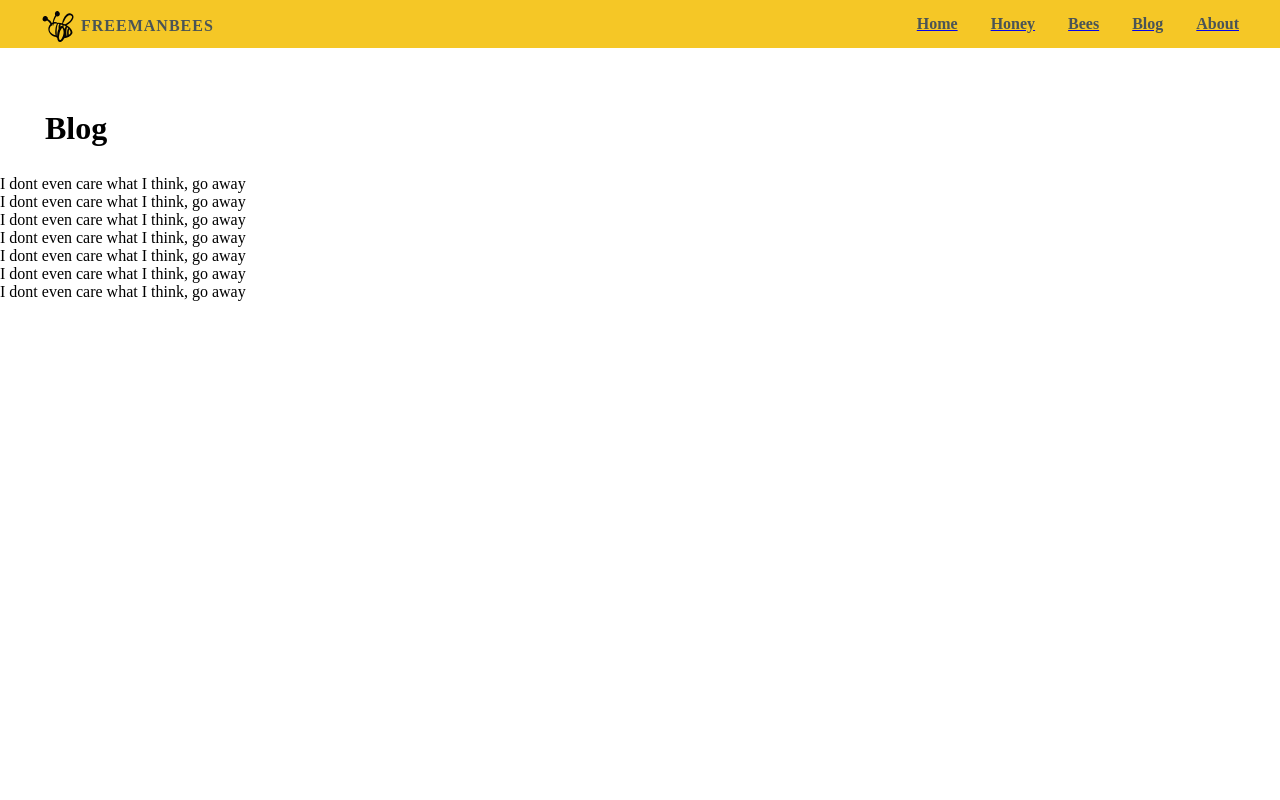
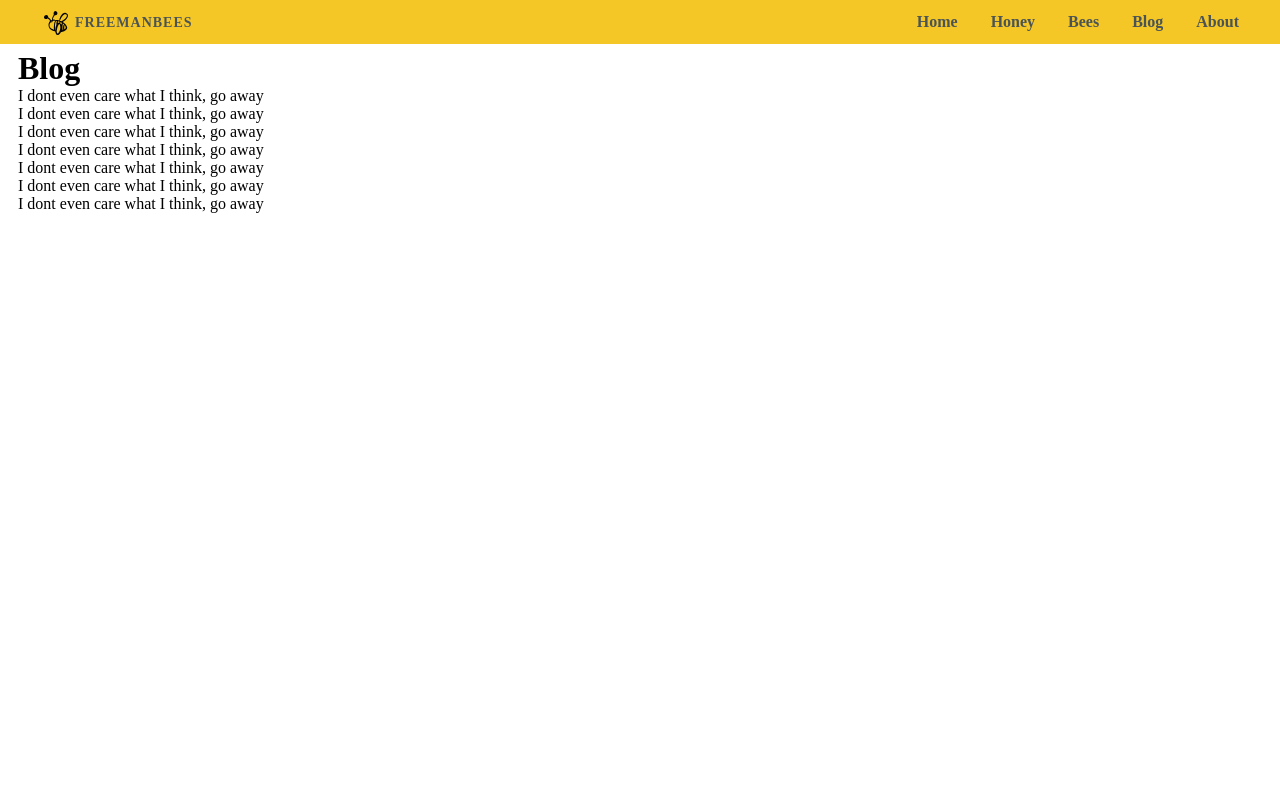
Before and after one commit to CalFreeman/freemanbees, a Next.js app: page /blog in a window 1280 px wide. Shown: the top 800 px of the page. Built offline with nearby package versions, Linux system fonts and the light colour scheme.

Commit message:
pages coreContent css

```diff
--- a/pages/about.tsx
+++ b/pages/about.tsx
@@ -1,7 +1,7 @@
 const About = () => {
     return (
-        <div>
-            <h1 className="coreContent" >About</h1>
+        <div className="coreContent">
+            <h1  >About</h1>
             <p>A girl named Jenny</p>
             <p>A girl named Jenny</p>
         </div>
--- a/pages/bees.tsx
+++ b/pages/bees.tsx
@@ -1,7 +1,7 @@
 const Bees = () => {
     return (
-        <div>
-            <h1 className="coreContent">Bees</h1>
+        <div className="coreContent">
+            <h1>Bees</h1>
             <p>Yeah I got bees what of it</p>
             <p>Yeah I got bees what of it</p>
             <p>Yeah I got bees what of it</p>
--- a/pages/blog.tsx
+++ b/pages/blog.tsx
@@ -1,7 +1,7 @@
 const Blog = () => {
     return (
-        <div>
-            <h1 className="coreContent">Blog</h1>
+        <div className="coreContent">
+            <h1>Blog</h1>
             <p>I dont even care what I think, go away</p>
             <p>I dont even care what I think, go away</p>
             <p>I dont even care what I think, go away</p>
--- a/pages/honey.tsx
+++ b/pages/honey.tsx
@@ -1,7 +1,7 @@
 const Honey = () => {
     return (
-        <div>
-            <h1 className="coreContent">Honey</h1>
+        <div className="coreContent">
+            <h1 >Honey</h1>
             <p>Got some of this also</p>
             <p>Got some of this also</p>
             <p>Got some of this also</p>
--- a/styles/globals.css
+++ b/styles/globals.css
@@ -16,7 +16,8 @@
 /* /pages/*.tsx page contents */
 .coreContent{
   position: relative;
-  padding: 110px 350px 28px 45px;
+  padding: 50px 15px;
+  margin-left: 3px;
 }
 
 /* ---Navbar--- */
@@ -46,7 +47,7 @@ nav {
 
 }
 .navbar-brand{
-  font-size: 16px;
+  font-size: 14px;
   font-weight: 900;
   letter-spacing: 1px;
   text-decoration: none;
@@ -58,17 +59,22 @@ nav {
 
 .navlogoimg {
   display: flex;
-  width: 36px;
-  height: 36px;
+  width: 32px;
+  height: 32px;
   margin-Top: 10px;
-  padding-Bottom: 5px;
+  padding-Bottom: 8px;
 }
 
 .brand-a{
   color: var(--secondary);
   padding-top: 11px;
-  margin: 5px;
+  margin: 3px;
 
+}
+
+/* remove nav menu link underlines */
+.nav-link{
+  text-decoration: none;
 }
 
 .navbar-menu{
@@ -85,7 +91,6 @@ nav {
   text-decoration:none;
   margin-left: 15px;
   color: #FFFFFF;
-  text-decoration: none;
 
 }
 
```
